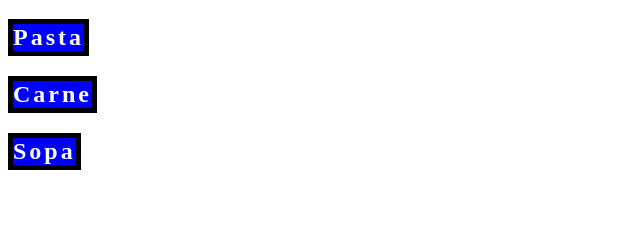
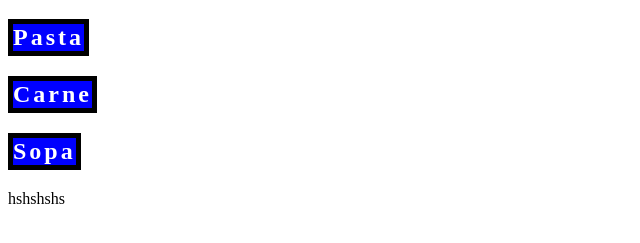
Before and after one commit to Rubenmontesruiz/micasa, a plain HTML site: page index.html in a window 1280 px wide. Shown: the part 61-304 px from the top of the page, without its empty margins (0-640 px from the left). Drawn offline with Linux system fonts and the light colour scheme.

Commit message:
modificacion

```diff
--- a/index.html
+++ b/index.html
@@ -14,5 +14,7 @@
         <h2 class="hijos">Carne</h2>
         <h2 class="hijos">Sopa</h2>
     </h1>
+
+    <P>hshshshs</P>
 </body>
 </html>
```
